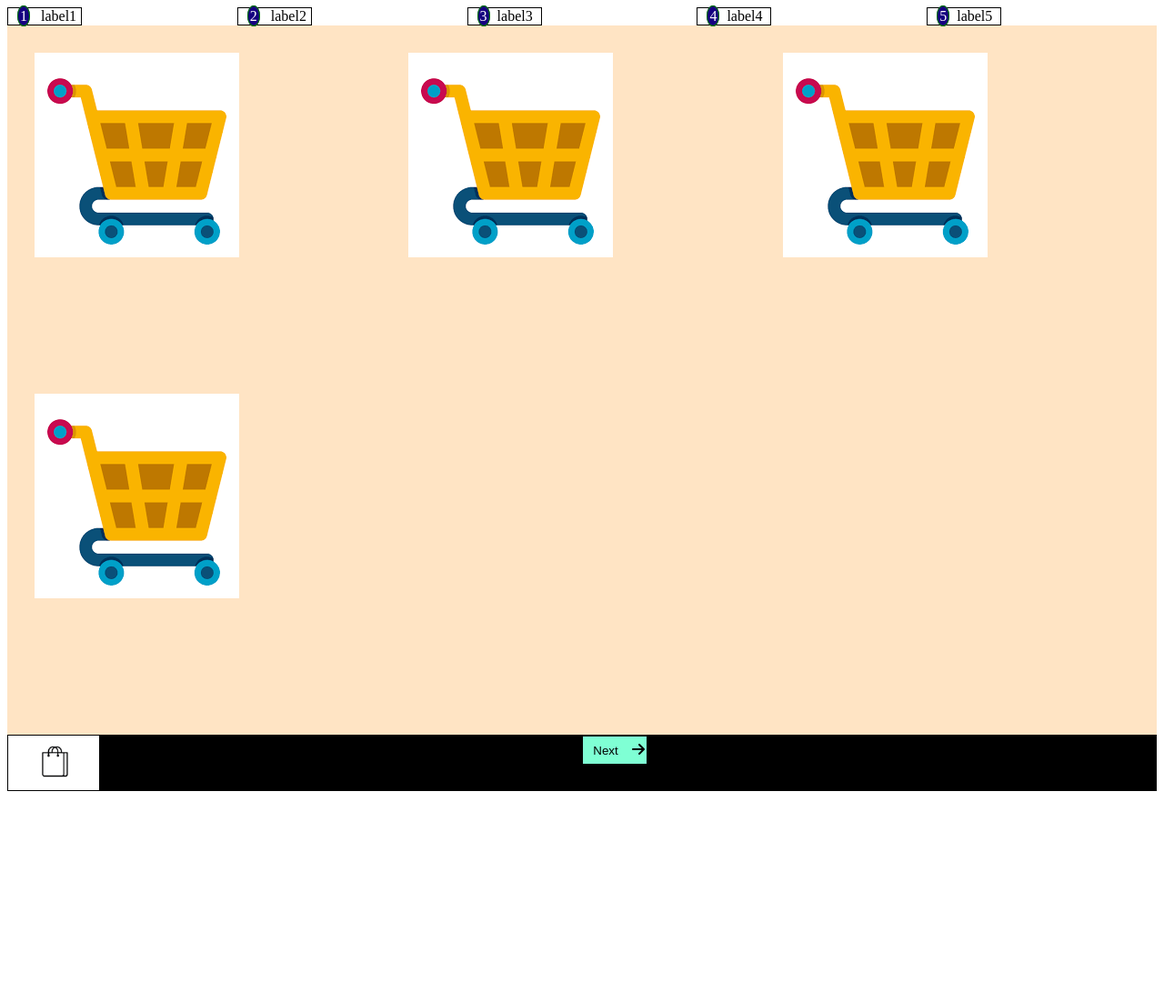
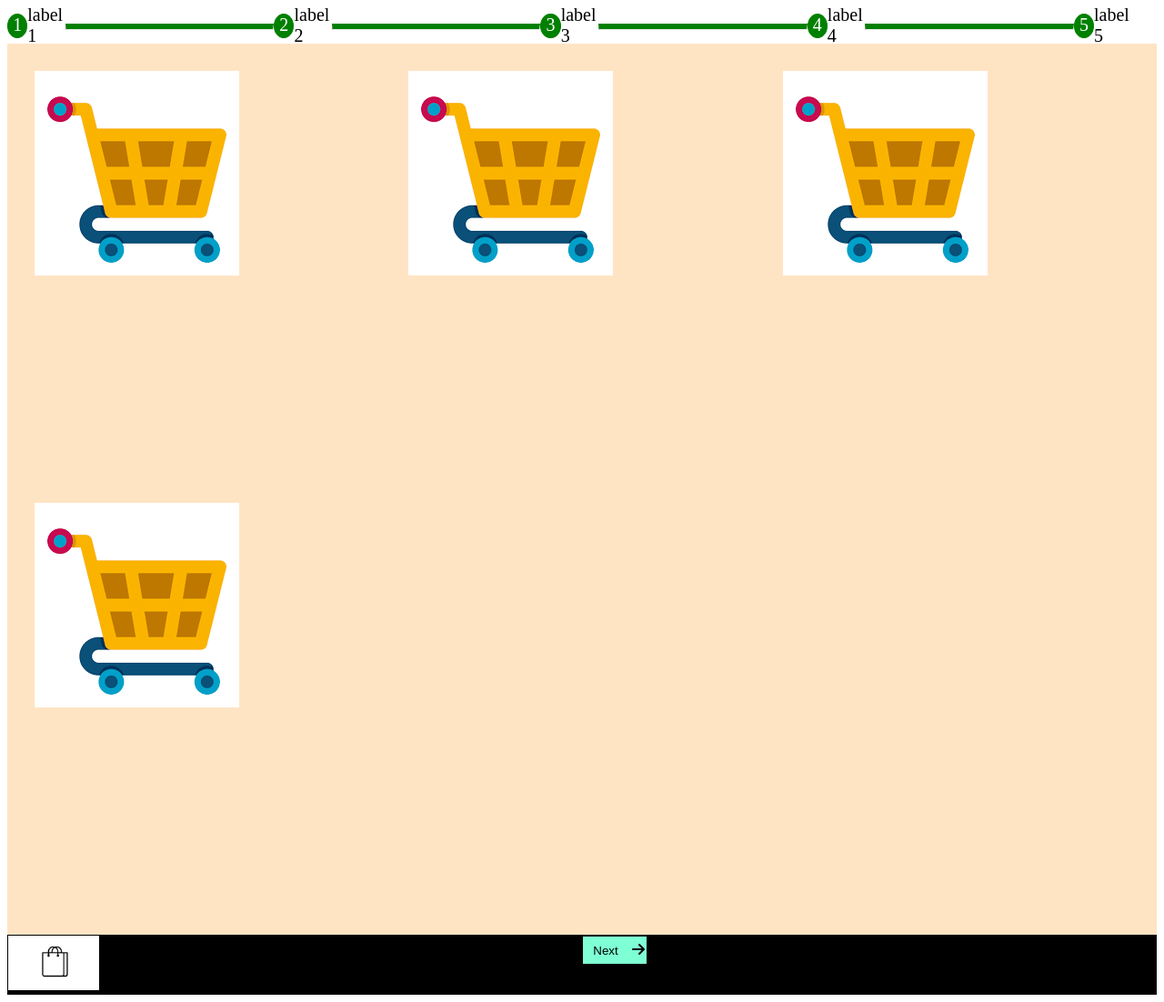
Before and after one commit to patsicko/shopping-cart, a plain HTML site: page index.html in a window 1280 px wide. Shown: the whole page at 91% size. Before the commit the page ends 878 px from the top, so only its background shows below. Drawn offline with Linux system fonts and the light colour scheme.

Commit message:
Feat: javascript for shopping carts

```diff
--- a/index.html
+++ b/index.html
@@ -11,24 +11,71 @@
 <body>
     <div class="container">
         <div class="header">
-            <span class="label"><span class="number">1</span> &nbsp;&nbsp;label1</span>
-            <span class="label"><span class="number">2</span> &nbsp;&nbsp;label2</span>
-           <span class="label"> <span class="number">3</span>&nbsp;&nbsp;label3</span>
-            <span class="label"><span class="number">4</span>&nbsp;&nbsp;label4</span>
-            <span class="label"><span class="number">5</span>&nbsp;&nbsp;label5</span>
+
+            <div class="label">
+                <div id="number" class="number">1</div>
+                <div class="labelt">label 1</div>
+
+            </div>
+
+            <div class="hr">
+                <hr>
+            </div>
+
+            <div class="label">
+                <div id="number" class="number">2</div>
+                <div class="labelt">label 2</div>
+
+            </div>
+
+            <div class="hr">
+                <hr>
+            </div>
+            <div class="label">
+                <div id="number" class="number">3</div>
+                <div class="labelt">label 3</div>
+
+            </div>
+
+            <div class="hr">
+                <hr>
+            </div>
+
+            <div class="label">
+                <div id="number" class="number">4</div>
+                <div class="labelt">label 4</div>
+
+            </div>
+
+            <div class="hr">
+                <hr>
+            </div>
+            <div class="label">
+                <div id="number" class="number">5</div>
+                <div class="labelt">label 5</div>
+
+            </div>
+
         </div>
-        <div class="body">
-       <img src="cart.png" alt="">
-       <img src="cart.png" alt="">
-       <img src="cart.png" alt="">
-       <img src="cart.png" alt="">
+        <div  id="body" class="body">
+       <img id="cart" src="cart.png" alt="">
+       <img id="cart" src="cart.png" alt="">
+       <img id="cart" src="cart.png" alt="">
+       <img id="cart" src="cart.png" alt="">
         </div>
         <div class="footer">
-            <img class="bag" src="bag.png" alt="">
+            <div class="bag1">
+                <div id="item" class="item"></div>
+                <img class="bag" src="bag.png" alt="">
 
 
 
-            <div class="arrow">
+            </div>
+
+
+
+
+            <div id="arrow" class="arrow">
                 <button>Next</button>
                 <i class="fa-solid fa-arrow-right"></i>
             </div>
--- a/index.js
+++ b/index.js
@@ -1 +1,31 @@
-let arr=[];
+let cart=document.getElementById("body");
+// let number=document.getElementById("number");
+let number=document.querySelectorAll("#number");
+
+console.log(number);
+let numberList=Array.from(number);
+console.log(numberList);
+
+let item=document.getElementById("item");
+let arrow=document.getElementById("arrow");
+
+console.log(cart);
+
+let carts=[];
+function getCart(){
+cart.addEventListener("click",(e)=>{
+carts.push(cart);
+console.log(carts);
+console.log(carts.length);
+let itemNumber=carts.length;
+// item.innerHTML=itemNumber;
+console.log(itemNumber);
+item.innerHTML=itemNumber;
+for(let i=0,c=numberList.length; i<c; i++){
+    numberList[itemNumber-1].classList.add("change");
+}
+
+})
+
+ }
+ getCart();
--- a/style.css
+++ b/style.css
@@ -9,7 +9,7 @@
 .body{
     display: grid;
     grid-template-columns: repeat(3,1fr);
-    height: 750px;
+    height: 950px;
     background-color: bisque;
     padding-top: 30px;
     padding-left: 30px;
@@ -36,20 +36,68 @@ button{
     height: 30px;
     background-color: aquamarine;
 }
-.number{
-    border: 1px solid green;
-    width: 40px;
-    height: 40px;
-    border-radius: 50%;
-    background-color: rgb(21, 0, 128);
-    color: white;
-    text-align: center;
-    padding: 2px;
+
+
+.header{
+    display: flex;
+    flex-direction: row;
+    justify-content: space-evenly;
+    width: 98%;
 
 }
 .label{
-    border: 1px solid black;
-    width: 70px;
-    padding-left: 10px;
+    display: flex;
+    flex-direction: row;
+    justify-content: space-evenly;
+    width: 90px;
+    height: 40px;
+    align-items: center;
 
 }
+.number{
+    border: 1px solid green;
+    width: 25px;
+    height: 25px;
+    text-align:center;
+    font-size: 20px;
+    color: white;
+
+    border-radius: 50%;
+    background-color: green;
+}
+.labelt{
+    font-size: 20px;
+}
+
+
+.bag1{
+
+width: 100px;
+z-index: 2;
+}
+.item{
+
+    height: 20px;
+    width: 20px;
+    z-index: 1;
+    margin-top: 12px;
+    position: absolute;
+    /* background-color: #ff0022; */
+    color: red;
+    font-size: 20px;
+    font-weight: 800;
+
+}
+.hr{
+
+    width: 490px;
+    padding-top: 10px;
+    margin-left: -2px;
+
+}
+hr{
+  border-top: 6px solid green;
+}
+.change{
+    background-color: orange;
+}
```
